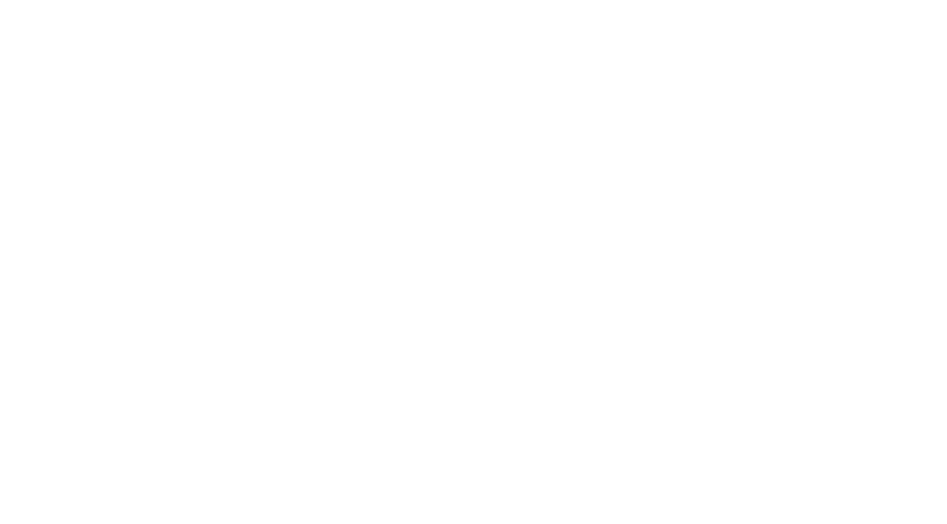
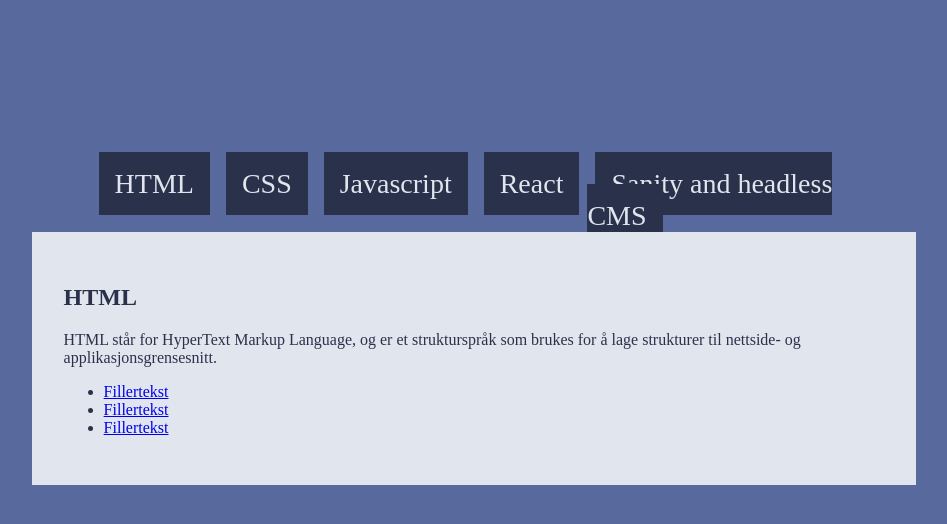
Before and after one commit to JulieAnd3/uin25ak1_resource_layout_andersen, a plain HTML site: page index.html in a window 1280 px wide. Shown: the whole page, without its empty margins (166-1113 px from the left). Drawn offline with Linux system fonts and the light colour scheme.

Commit message:
Satt opp HTML begynt på css
Dette her blir ikke gøy:......

```diff
--- a/index.html
+++ b/index.html
@@ -3,9 +3,32 @@
 <head>
     <meta charset="UTF-8">
     <meta name="viewport" content="width=device-width, initial-scale=1.0">
-    <title>Document</title>
+    <title>Ressurser</title>
+    <link rel="stylesheet" href="style.css" type="text/css">
 </head>
 <body>
-
+    <header>
+        <nav>
+            <ul>
+                <li><a href="#">HTML</a></li>
+                <li><a href="#">CSS</a></li>
+                <li><a href="#">Javascript</a></li>
+                <li><a href="#">React</a></li>
+                <li><a href="#">Sanity and headless CMS</a></li>
+            </ul>
+        </nav>
+    </header>
+    <main>
+        <article>
+            <h2>HTML</h2>
+            <p>HTML står for HyperText Markup Language, og er et strukturspråk som brukes for å lage strukturer til nettside- og applikasjonsgrensesnitt.</p>
+            <ul>
+                <li><a href="#">Fillertekst</a></li>
+                <li><a href="#">Fillertekst</a></li>
+                <li><a href="#">Fillertekst</a></li>
+            </ul>
+        </article>
+    </main>
+<script src="script.js"></script>
 </body>
 </html>
--- a/style.css
+++ b/style.css
@@ -0,0 +1,47 @@
+:root{
+    --darkgrey: #2A324B;
+    --lightgrey: #58699D;
+    --whiteish: #E1E5EE;
+}
+
+body{
+    background-color: var(--lightgrey);
+    display:flex;
+    flex-direction: column;
+    align-items: center;
+
+    header{
+        width: 67%;
+        margin-top: 10rem;
+
+        nav{
+            width: 92%;
+            ul{
+                display: flex;
+                list-style-type: none;
+                margin:0;
+                width: 100%;
+                justify-content: space-between;
+                a{
+                    background-color: var(--darkgrey);
+                    color: var(--whiteish);
+                    text-decoration: none;
+                    padding: 1rem;
+                    font-size: 28px;
+                    margin: 0 0.5rem;
+
+
+                }
+            }
+        }
+    }
+    main{
+        max-width: 70%;
+
+        article{
+            background-color: var(--whiteish);
+            color: var(--darkgrey);
+            padding: 2rem;
+        }
+    }
+}
```
Also changed, not shown: script.js (added).
